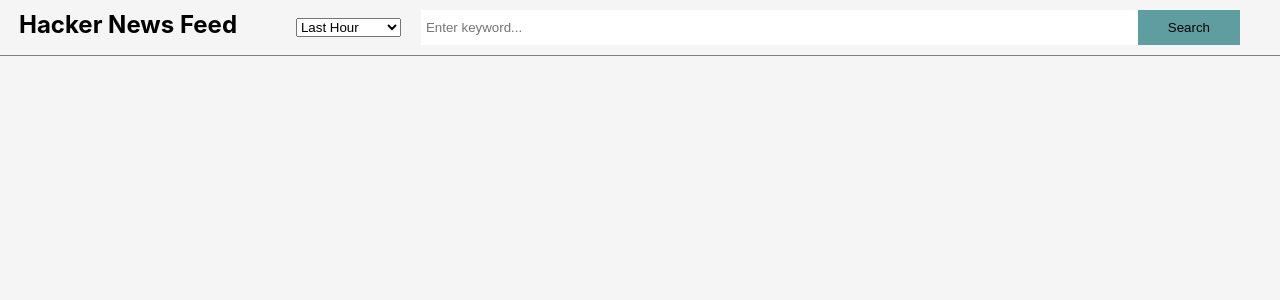
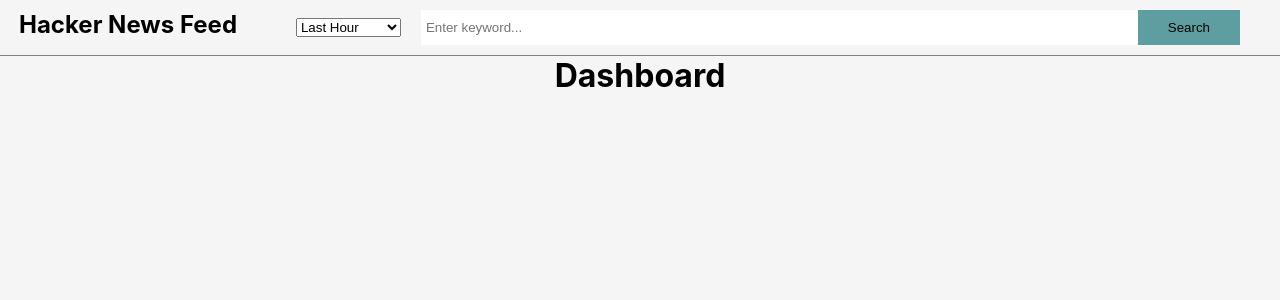
Before and after one commit to MichaelABartlett/411-hackathon-newsfeed, a React (Create React App) app: page / in a window 1280 px wide. Shown: the top 300 px of the page. Built offline with nearby package versions, Linux system fonts and the light colour scheme; no server answers.

Commit message:
Added a dashboard component

```diff
--- a/src/App.js
+++ b/src/App.js
@@ -1,5 +1,6 @@
 import {useEffect, useState} from 'react';
 import Nav from "./components/Nav/Nav";
+import Dashboard from "./components/Dashboard/Dashboard";
 
 import './App.css';
 
@@ -30,6 +31,7 @@
   return (
     <div className="App">
       <Nav />
+      <Dashboard stories={stories} />
     </div>
   );
 }
--- /dev/null
+++ b/src/components/Dashboard/Dashboard.js
@@ -0,0 +1,12 @@
+import React from 'react';
+import './Dashboard.css'
+
+const Dashboard = () => {
+    return (
+        <div>
+            <h1>Dashboard</h1>
+        </div>
+    );
+};
+
+export default Dashboard;
```
Also changed, not shown: src/components/Dashboard/Dashboard.css (added).
